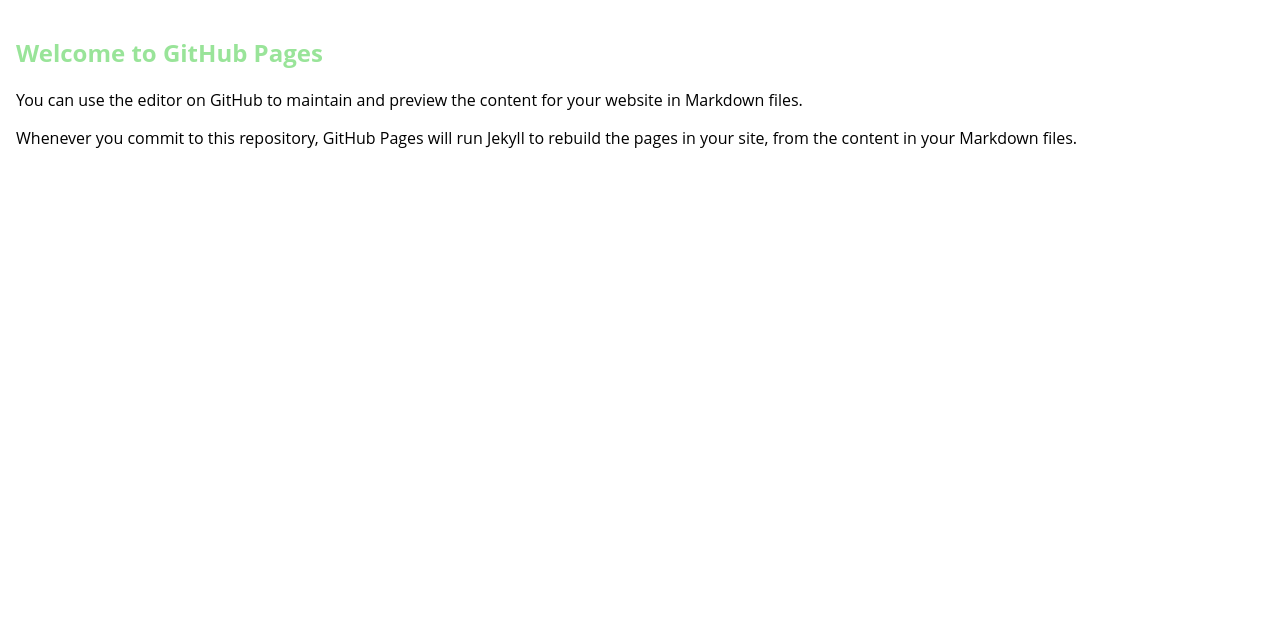
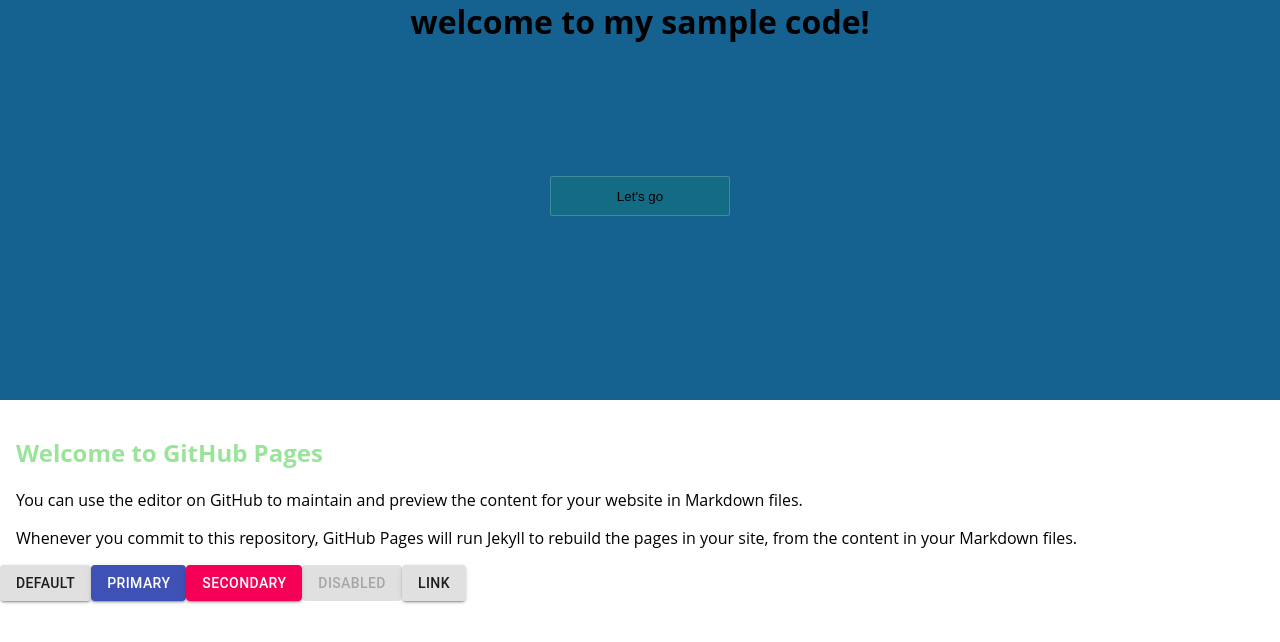
Before and after one commit to kwm42/sample-projects, a React app: page / in a window 1280 px wide. Shown: the top 642 px of the page. Built offline with nearby package versions, Linux system fonts and the light colour scheme; the HTML template or start-up script is replaced by a standard one.

Commit message:
use material ui

```diff
--- a/package.json
+++ b/package.json
@@ -19,6 +19,8 @@
   },
   "homepage": "https://github.com/kwm42/sample-projects#readme",
   "dependencies": {
+    "@material-ui/core": "^4.3.1",
+    "@material-ui/icons": "^4.2.1",
     "react": "^16.8.6",
     "react-dom": "^16.8.6"
   },
--- a/src/App.js
+++ b/src/App.js
@@ -1,20 +1,36 @@
 import React from 'react';
 import style from './App.scss';
 import projects from './projects.json';
+import { Button } from '@material-ui/core';
 
 class App extends React.Component {
   render() {
     return (
       <div className={style.App}>
-        {/* <div className={style.container}>
+        <div className={style.container}>
           <h1 className={style.title}>welcome to my sample code!</h1>
           <button className={style.btn}>Let's go</button>
-        </div> */}
+        </div>
         <div className={style.graph}>
           <h2>Welcome to GitHub Pages</h2>
           <p>You can use the editor on GitHub to maintain and preview the content for your website in Markdown files.</p>
           <p>Whenever you commit to this repository, GitHub Pages will run Jekyll to rebuild the pages in your site, from the content in your Markdown files.</p>
         </div>
+        <Button variant="contained">
+          Default
+        </Button>
+        <Button variant="contained" color="primary">
+          Primary
+        </Button>
+        <Button variant="contained" color="secondary">
+          Secondary
+        </Button>
+        <Button variant="contained" color="secondary" disabled>
+          Disabled
+        </Button>
+        <Button variant="contained" href="#contained-buttons">
+          Link
+        </Button>
       </div>
     )
   }
--- a/static/index.html
+++ b/static/index.html
@@ -5,6 +5,10 @@
   <meta name="viewport" content="width=device-width, initial-scale=1.0">
   <meta http-equiv="X-UA-Compatible" content="ie=edge">
   <title>Document</title>
+  <!-- Roboto font -->
+  <link rel="stylesheet" href="https://fonts.googleapis.com/css?family=Roboto:300,400,500,700&display=swap" />
+  <!-- font icon -->
+  <link rel="stylesheet" href="https://fonts.googleapis.com/icon?family=Material+Icons" />
 </head>
 <body>
   <div id="app"></div>
```
Also changed, not shown: 3 other files (tests, documents, lock files or other folders).
